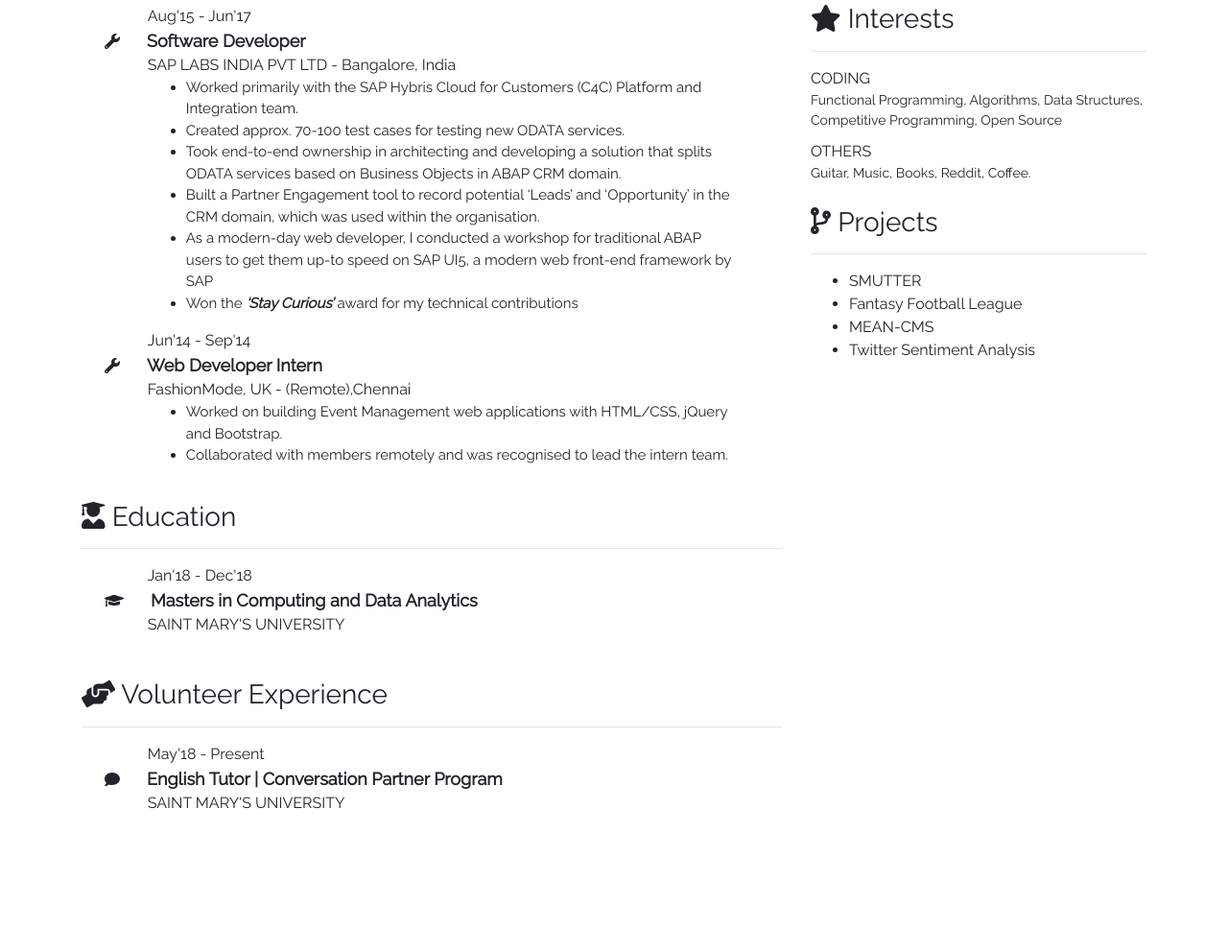
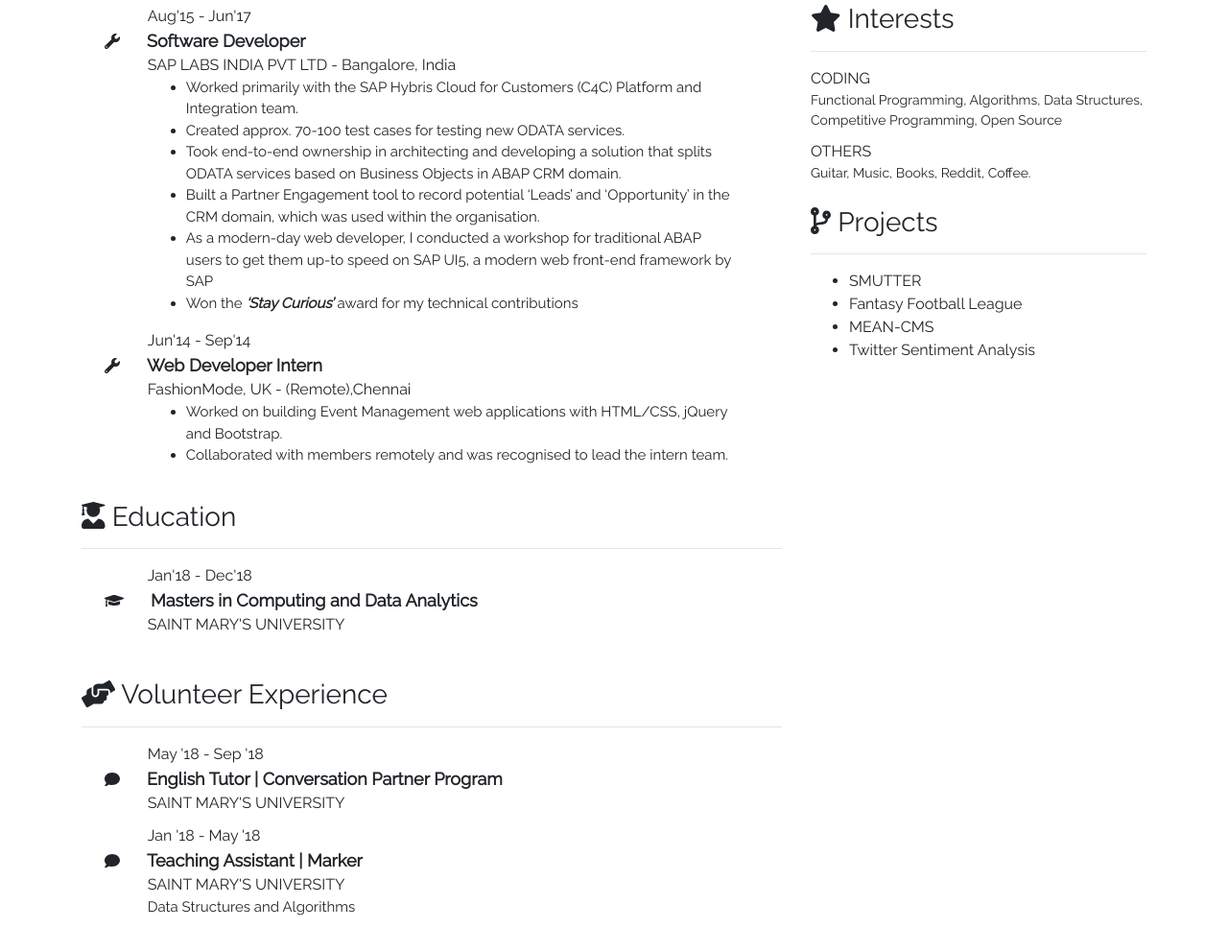
Before and after one commit to lourdesr/lourdesr.github.io, a plain HTML site: page resume.html in a window 1280 px wide. Shown: the part 742-1734 px from the top of the page at 96% size. Before the commit the page ends 1641 px from the top, so only its background shows below. Drawn offline with nearby package versions, Linux system fonts and the light colour scheme.

Commit message:
Updated Resume yet again

```diff
--- a/resume.html
+++ b/resume.html
@@ -296,7 +296,7 @@
                             <i class="fas fa-hands-helping"></i> Volunteer Experience</h3>
                         <hr>
                         <div class="work-content">
-                            <div class="work-time">May'18 - Present</div>
+                            <div class="work-time">May '18 - Sep '18</div>
                             <div>
                                 <i class="fas fa-comment"></i>
                                 <span class="work-role">
@@ -305,6 +305,19 @@
                             </div>
                             <div class="work-name">SAINT MARY'S UNIVERSITY</div>
                             <div class="work-desc">
+                            </div>
+                        </div>
+                        <div class="work-content">
+                            <div class="work-time">Jan '18 - May '18</div>
+                            <div>
+                                <i class="fas fa-comment"></i>
+                                <span class="work-role">
+                                    <b>Teaching Assistant | Marker</b>
+                                </span>
+                            </div>
+                            <div class="work-name">SAINT MARY'S UNIVERSITY</div>
+                            <div class="work-desc">
+                                Data Structures and Algorithms
                             </div>
                         </div>
                     </div>
```
